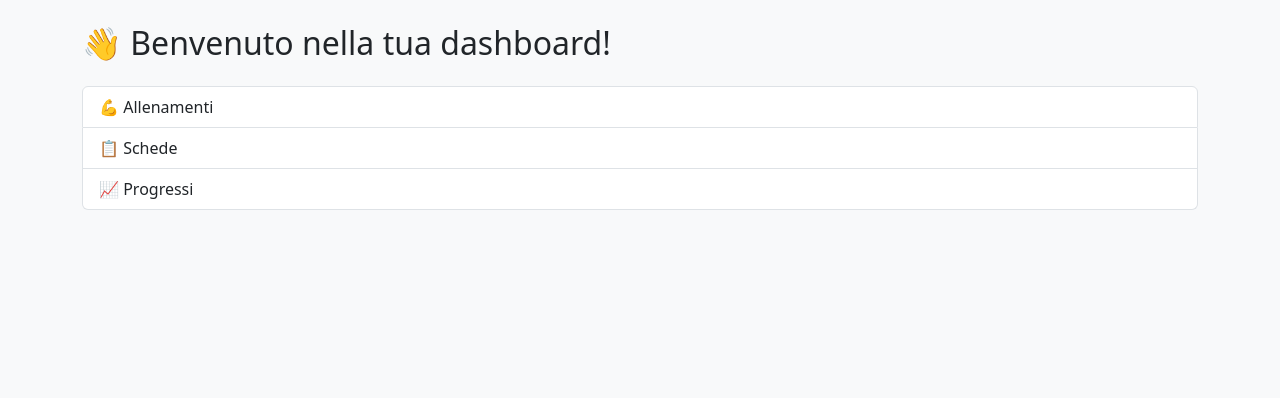
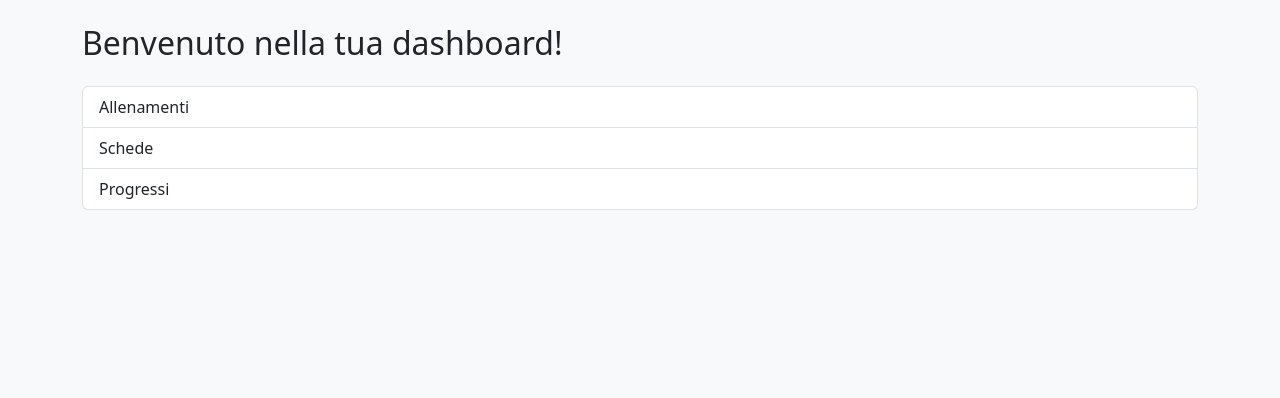
Before and after one commit to SM94-01/gymapp, a Flask app: page /dashboard in a window 1280 px wide. Shown: the part 56-454 px from the top of the page. Run offline with Flask 3, Linux system fonts and the light colour scheme; the visitor is signed in with stand-in values (Sample User, id 1).

Commit message:
Update dashboard.html

```diff
--- a/templates/dashboard.html
+++ b/templates/dashboard.html
@@ -3,11 +3,11 @@
 {% block title %}Dashboard - GymApp{% endblock %}
 
 {% block content %}
-<h2>👋 Benvenuto nella tua dashboard!</h2>
+<h2>Benvenuto nella tua dashboard!</h2>
 
 <div class="list-group mt-4">
-  <a href="{{ url_for('allenamento') }}" class="list-group-item list-group-item-action">💪 Allenamenti</a>
-  <a href="{{ url_for('schede') }}" class="list-group-item list-group-item-action">📋 Schede</a>
-  <a href="{{ url_for('progressi') }}" class="list-group-item list-group-item-action">📈 Progressi</a>
+  <a href="{{ url_for('allenamento') }}" class="list-group-item list-group-item-action">Allenamenti</a>
+  <a href="{{ url_for('schede') }}" class="list-group-item list-group-item-action">Schede</a>
+  <a href="{{ url_for('progressi') }}" class="list-group-item list-group-item-action">Progressi</a>
 </div>
 {% endblock %}
```
